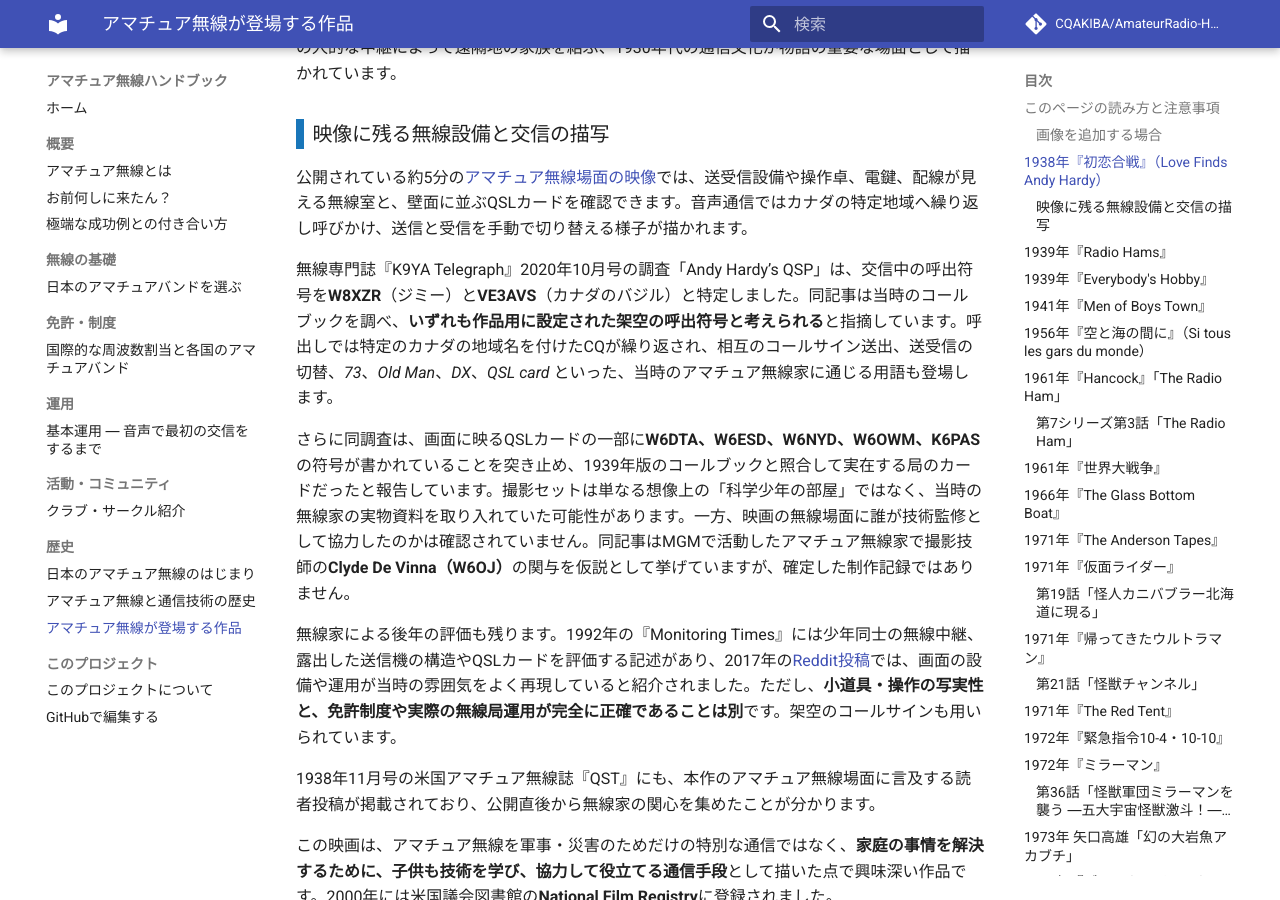
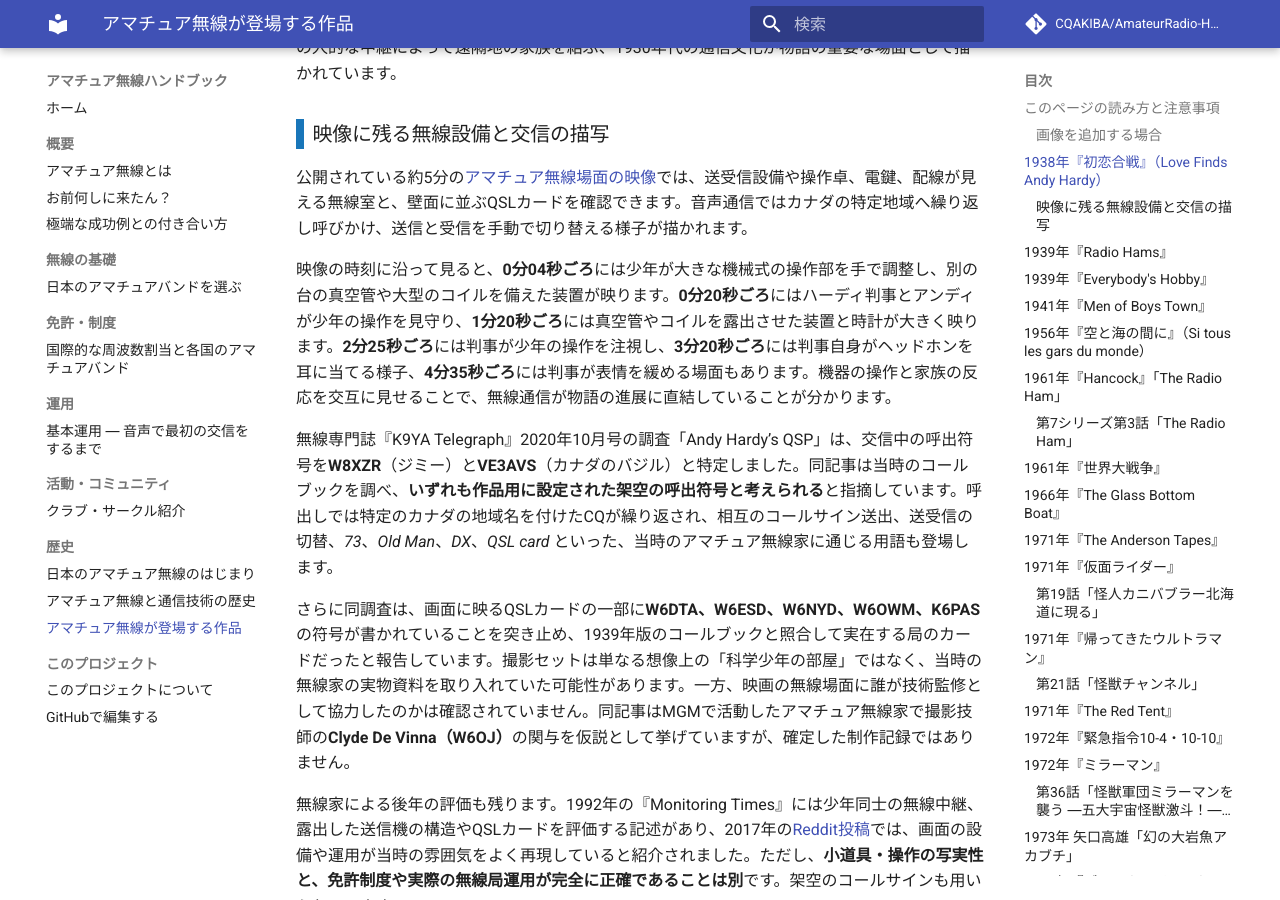
Before and after one commit to CQAKIBA/AmateurRadio-Handbook, an MkDocs documentation site: the page built from docs/15_歴史/アマチュア無線が登場する作品.md, in a window 1280 px wide and 900 px high, scrolled down 2218 px. Built offline with MkDocs 1.6.1 and Material for MkDocs 9.7.7, drawn with Linux system fonts in a browser that asks for light colours; comment, search, counter and statistics services are not loaded.

Commit message:
docs: annotate Andy Hardy clip with directly observed equipment and scene timestamps

```diff
--- a/docs/15_歴史/アマチュア無線が登場する作品.md
+++ b/docs/15_歴史/アマチュア無線が登場する作品.md
@@ -60,6 +60,8 @@
 ### 映像に残る無線設備と交信の描写
 
 公開されている約5分の[アマチュア無線場面の映像](https://www.youtube.com/watch?v=HC-lMn_1NQw)では、送受信設備や操作卓、電鍵、配線が見える無線室と、壁面に並ぶQSLカードを確認できます。音声通信ではカナダの特定地域へ繰り返し呼びかけ、送信と受信を手動で切り替える様子が描かれます。
+
+映像の時刻に沿って見ると、**0分04秒ごろ**には少年が大きな機械式の操作部を手で調整し、別の台の真空管や大型のコイルを備えた装置が映ります。**0分20秒ごろ**にはハーディ判事とアンディが少年の操作を見守り、**1分20秒ごろ**には真空管やコイルを露出させた装置と時計が大きく映ります。**2分25秒ごろ**には判事が少年の操作を注視し、**3分20秒ごろ**には判事自身がヘッドホンを耳に当てる様子、**4分35秒ごろ**には判事が表情を緩める場面もあります。機器の操作と家族の反応を交互に見せることで、無線通信が物語の進展に直結していることが分かります。
 
 無線専門誌『K9YA Telegraph』2020年10月号の調査「Andy Hardy’s QSP」は、交信中の呼出符号を**W8XZR**（ジミー）と**VE3AVS**（カナダのバジル）と特定しました。同記事は当時のコールブックを調べ、**いずれも作品用に設定された架空の呼出符号と考えられる**と指摘しています。呼出しでは特定のカナダの地域名を付けたCQが繰り返され、相互のコールサイン送出、送受信の切替、*73*、*Old Man*、*DX*、*QSL card* といった、当時のアマチュア無線家に通じる用語も登場します。
 
```
